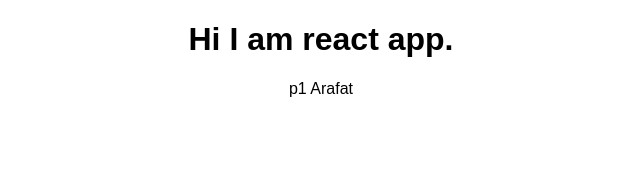
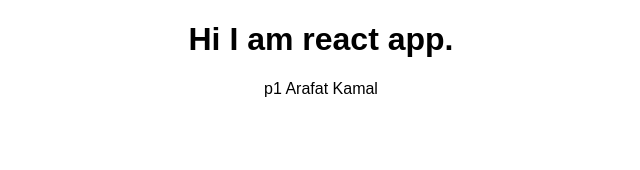
Before and after one commit to tamzidpeace/React, a React (Create React App) app in the folder app00/: page / in a window 1280 px wide. Shown: the top 170 px of the page, without its empty margins (319-959 px from the left). Built offline with nearby package versions, Linux system fonts and the light colour scheme.

Commit message:
use of props

```diff
--- a/app00/src/App.js
+++ b/app00/src/App.js
@@ -7,7 +7,7 @@ class App extends Component {
     return (
       <div className="App">
         <h1>Hi I am react app. </h1>
-        <Person className="p1" name="p1"/>
+        <Person className="p1" name="p1"> Kamal </Person>
       </div>
     );
   }
--- a/app00/src/Person/Person.js
+++ b/app00/src/Person/Person.js
@@ -3,7 +3,7 @@ import React from 'react';
 const person = (props) => {
      return (
 
-          <p > {props.name} Arafat</p>
+          <p > {props.name} Arafat {props.children} </p>
      );
 };
 
```
